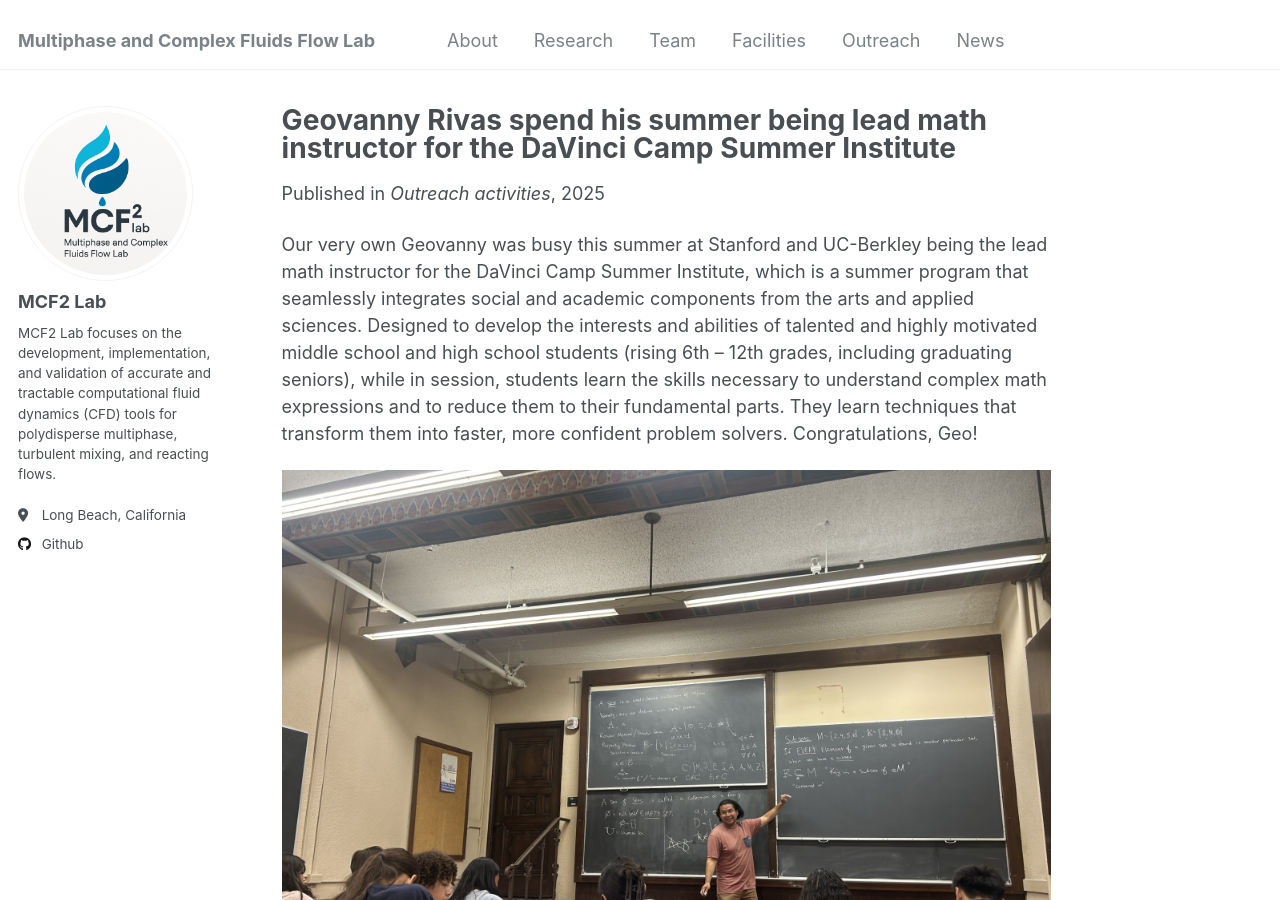
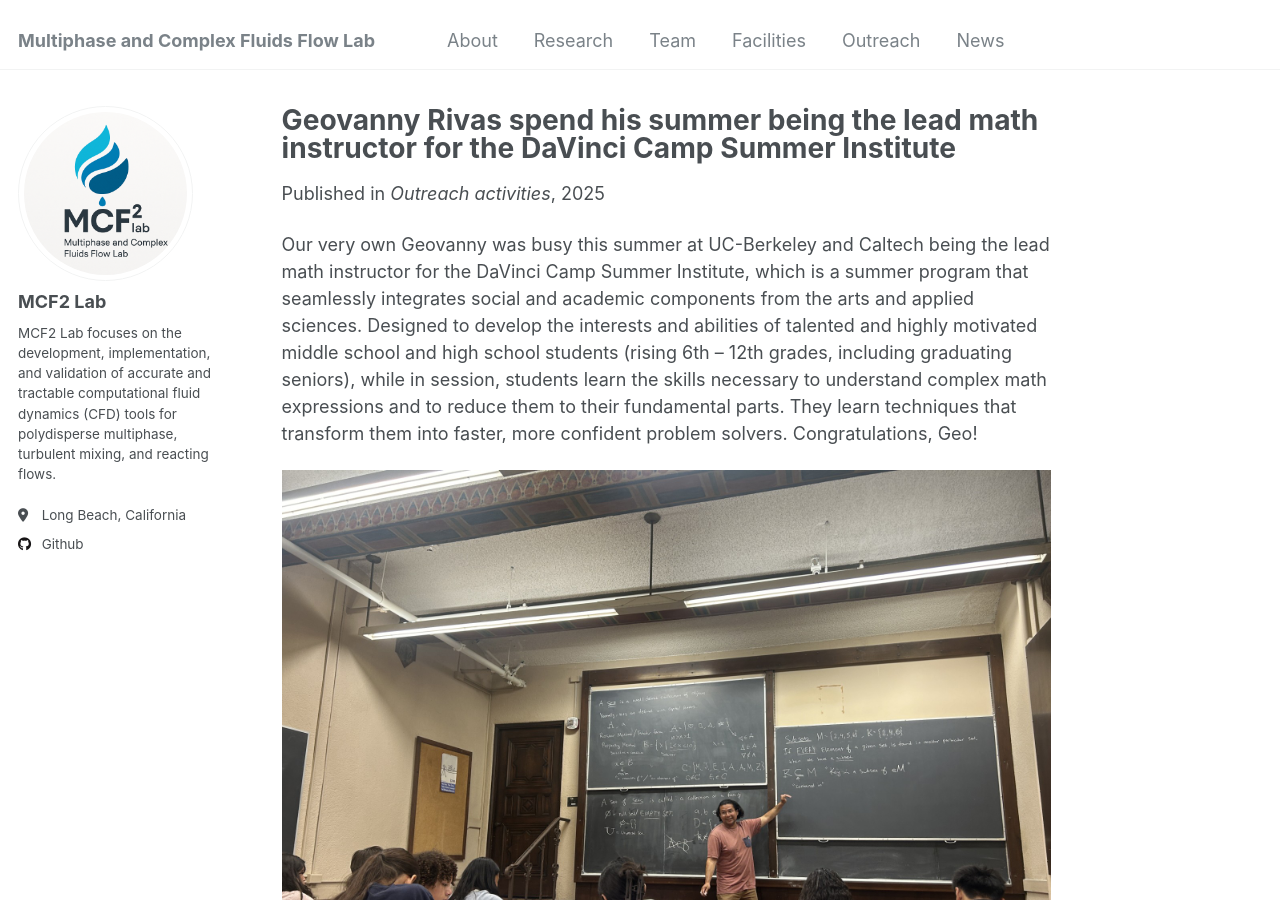
Before and after one commit to MCF2-Lab/MCF2-Lab.github.io, a Jekyll site: the page built from _news/20250825-news-6.md, in a window 1280 px wide and 900 px high. Built offline with Jekyll 4.4.1, drawn with Linux system fonts in a browser that asks for light colours.

Commit message:
Corrected typo.

```diff
--- a/_news/20250825-news-6.md
+++ b/_news/20250825-news-6.md
@@ -1,5 +1,5 @@
 ---
-title: "Geovanny Rivas spend his summer being lead math instructor for the DaVinci Camp Summer Institute"
+title: "Geovanny Rivas spend his summer being the lead math instructor for the DaVinci Camp Summer Institute"
 collection: news
 type: ""
 permalink: /news/news-2025-08-25
@@ -8,7 +8,7 @@ date: 2025-08-25
 location: "Long Beach, California"
 ---
 
-Our very own Geovanny was busy this summer at Stanford and UC-Berkley being the lead math instructor for the DaVinci Camp Summer Institute, which is a summer program that seamlessly integrates social and academic components from the arts and applied sciences. Designed to develop the interests and abilities of talented and highly motivated middle school and high school students (rising 6th – 12th grades, including graduating seniors), while in session, students learn the skills necessary to understand complex math expressions and to reduce them to their fundamental parts. They learn techniques that transform  them into faster, more confident problem solvers. Congratulations, Geo!
+Our very own Geovanny was busy this summer at UC-Berkeley and Caltech being the lead math instructor for the DaVinci Camp Summer Institute, which is a summer program that seamlessly integrates social and academic components from the arts and applied sciences. Designed to develop the interests and abilities of talented and highly motivated middle school and high school students (rising 6th – 12th grades, including graduating seniors), while in session, students learn the skills necessary to understand complex math expressions and to reduce them to their fundamental parts. They learn techniques that transform  them into faster, more confident problem solvers. Congratulations, Geo!
 
 ![Geo Summer Camp](/images/geo-01.jpg)
 
```
